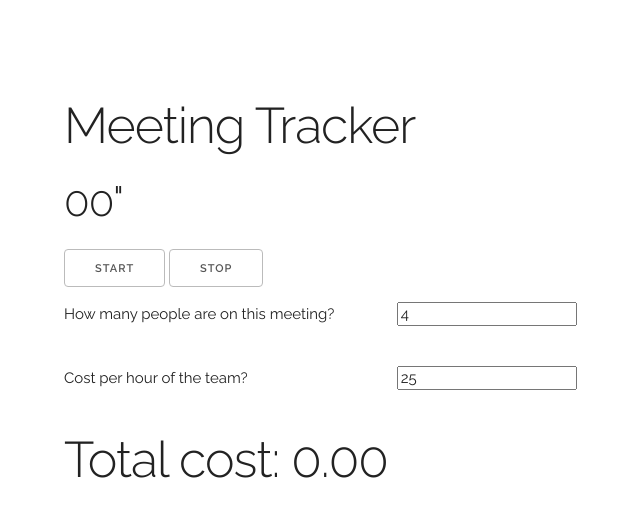
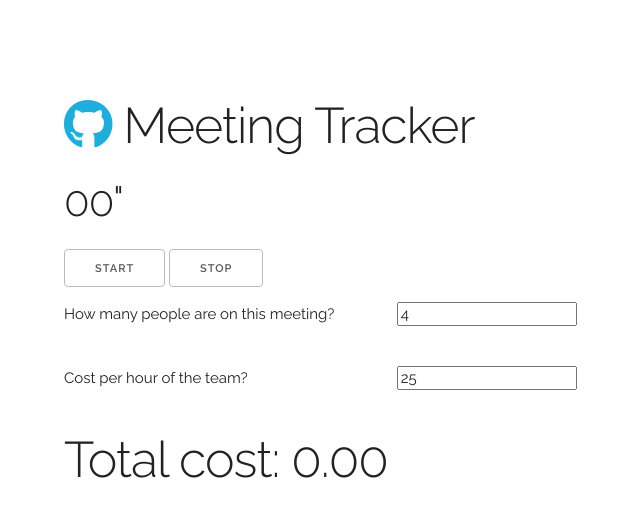
Before and after one commit to Olorapino/MeetingTracker, a plain HTML site: page index.html in a window 1280 px wide. Shown: the whole page, without its empty margins (96-736 px from the left). Drawn offline with Linux system fonts and the light colour scheme.

Commit message:
Social button
Github button added

```diff
--- a/index.html
+++ b/index.html
@@ -15,12 +15,15 @@
 
 	  <!-- FONT
 	  –––––––––––––––––––––––––––––––––––––––––––––––––– -->
+
 	  <link href="//fonts.googleapis.com/css?family=Raleway:400,300,600" rel="stylesheet" type="text/css">
+	  <link rel="stylesheet" href="https://use.fontawesome.com/releases/v5.0.13/css/all.css" integrity="sha384-DNOHZ68U8hZfKXOrtjWvjxusGo9WQnrNx2sqG0tfsghAvtVlRW3tvkXWZh58N9jp" crossorigin="anonymous">
 
 	  <!-- CSS
 	  –––––––––––––––––––––––––––––––––––––––––––––––––– -->
 	  <link rel="stylesheet" href="css/normalize.css">
 	  <link rel="stylesheet" href="css/skeleton.css">
+
 
 	  <!-- Favicon
 	  –––––––––––––––––––––––––––––––––––––––––––––––––– -->
@@ -34,7 +37,7 @@
 	  <div class="container">
 		<div class="row">
 		  <div class="twelve columns" style="margin-top: 10%">
-			<h1>Meeting Tracker</h1>
+			<h1><a href="https://github.com/Olorapino"><i class="fab fa-github"></i></a> Meeting Tracker</h1>
 			<h2><span id="counter">00"</span> <span id="status"></span></h2>
 			<div id="buttons">
 				<input id="start" type="button" value="Start" onclick="start()"></input>
```
